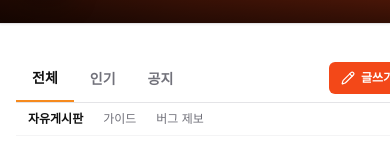
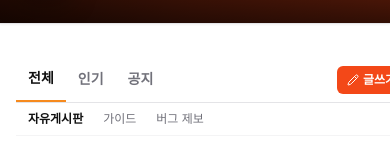
Before and after one commit to suddenlyrain0-cell/Squall, a Next.js app: page /community in a window 390 px wide. Shown: the part 248-400 px from the top of the page. Built offline with nearby package versions, Linux system fonts and the light colour scheme.

Commit message:
커뮤니티 페이지모바일 최적화2

```diff
--- a/features/community/community-post-tabs.tsx
+++ b/features/community/community-post-tabs.tsx
@@ -36,8 +36,8 @@
 
   return (
     <>
-      <div className="flex items-end justify-between border-b border-zinc-200">
-        <nav className="flex" aria-label="커뮤니티 게시글 탭">
+      <div className="flex min-w-0 items-end justify-between border-b border-zinc-200">
+        <nav className="flex min-w-0" aria-label="커뮤니티 게시글 탭">
           {tabs.map((tab) => (
             <button
               key={tab.value}
@@ -45,8 +45,8 @@
               onClick={() => setActiveTab(tab.value)}
               className={
                 activeTab === tab.value
-                  ? "border-b-2 border-primary px-4 py-3 text-sm font-black text-[#111111]"
-                  : "px-4 py-3 text-sm font-bold text-zinc-500 transition hover:text-[#111111]"
+                  ? "shrink-0 border-b-2 border-primary px-3 py-3 text-sm font-black text-[#111111] sm:px-4"
+                  : "shrink-0 px-3 py-3 text-sm font-bold text-zinc-500 transition hover:text-[#111111] sm:px-4"
               }
             >
               {tab.label}
@@ -55,9 +55,9 @@
         </nav>
         <Link
           href="/community/write"
-          className="mb-2 inline-flex h-8 items-center gap-1.5 rounded-md bg-[#F34818] px-3 text-xs font-semibold text-white transition hover:bg-[#ff5a2a]"
+          className="mb-2 inline-flex h-7 shrink-0 items-center gap-1 rounded-md bg-[#F34818] px-2.5 text-xs font-semibold text-white transition hover:bg-[#ff5a2a] sm:h-8 sm:gap-1.5 sm:px-3"
         >
-          <Pencil className="h-3.5 w-3.5" />
+          <Pencil className="h-3 w-3 sm:h-3.5 sm:w-3.5" />
           글쓰기
         </Link>
       </div>
```
